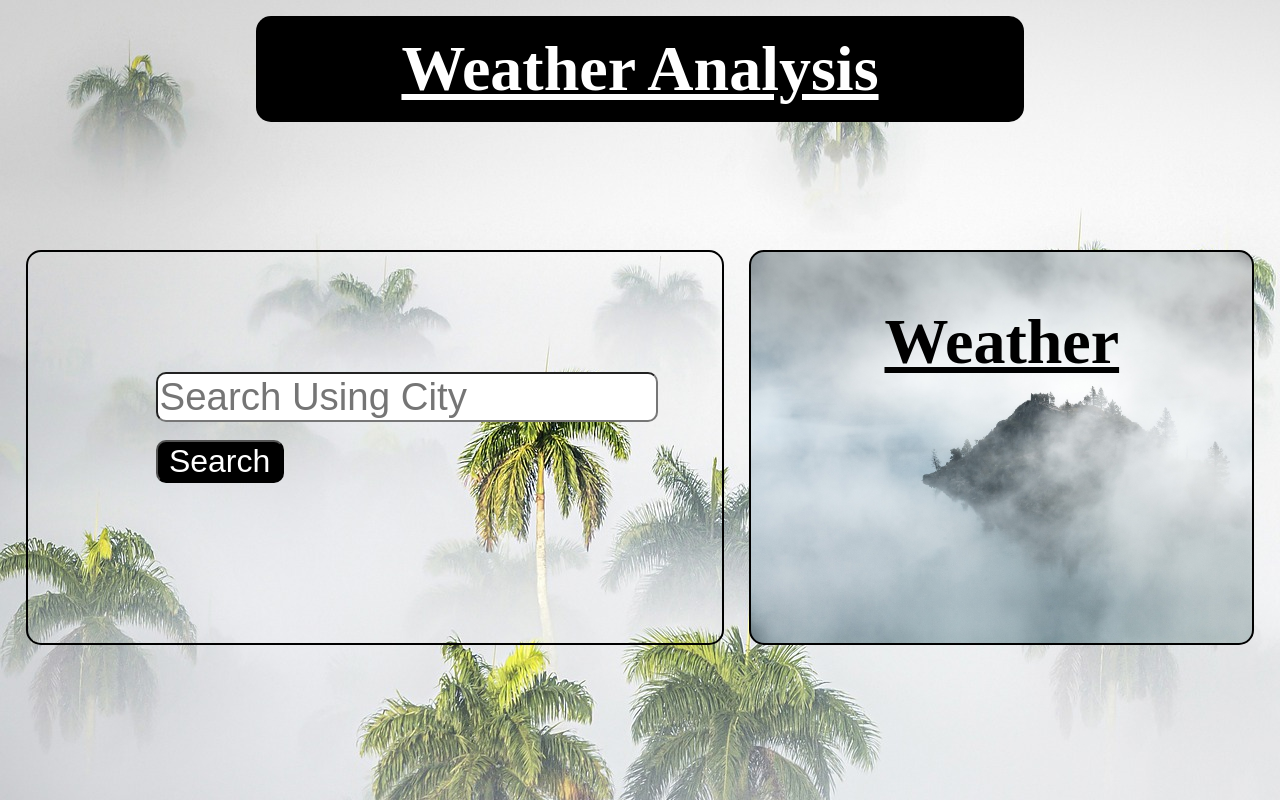
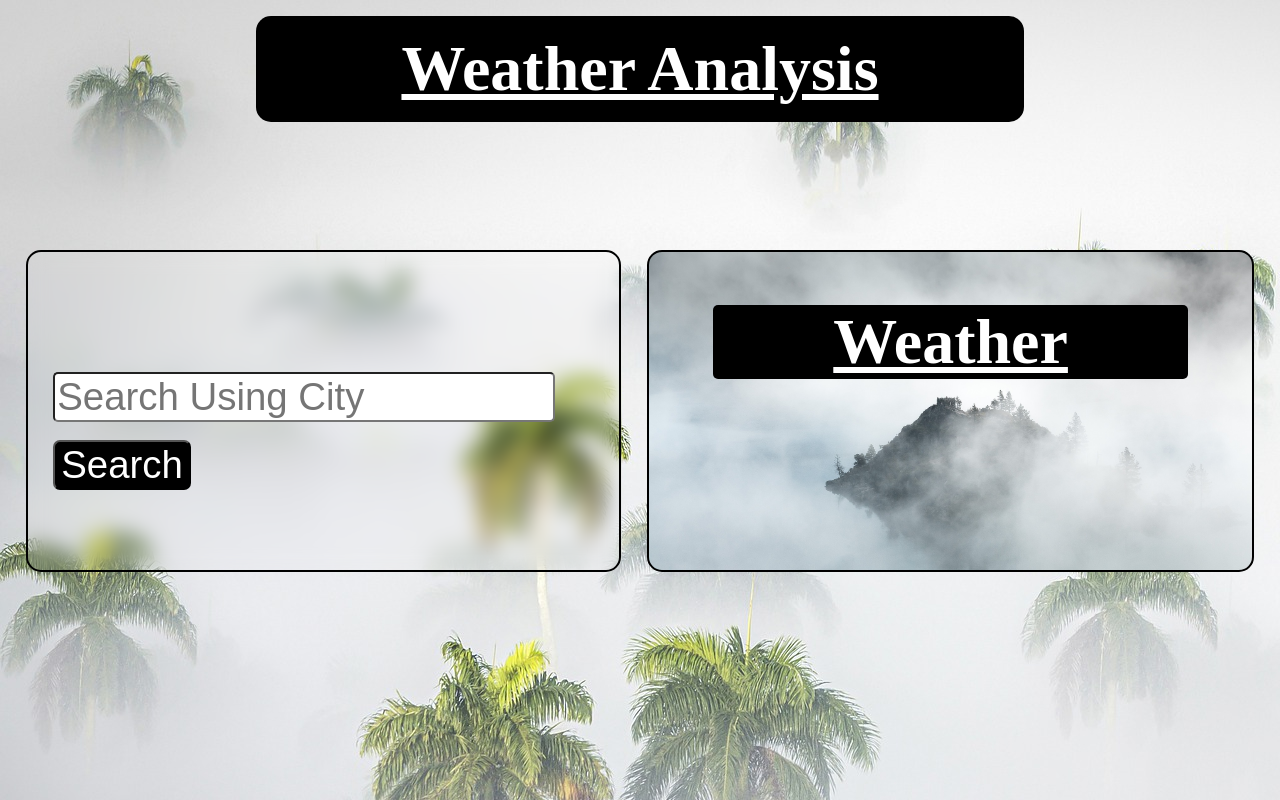
Before and after one commit to KAPASIAVar/Weather_forecast, a plain HTML site: page index.html in a window 1280 px wide. Drawn offline with nearby package versions, Linux system fonts and the light colour scheme.

Commit message:
Update style.css

```diff
--- a/style.css
+++ b/style.css
@@ -2,6 +2,8 @@ body {
     margin: 0;
     padding: 0;
     background-image: url("palm-7641522_1920.jpg");
+    background-repeat: no-repeat;
+
 }
 
 header h1 {
@@ -21,9 +23,8 @@ header h1 {
     display: flex;
     flex-direction: row;
     margin-top: 10vw;
+    padding-bottom: 10vh;
 
-
-    padding-bottom: 10vh;
 }
 
 .box1 {
@@ -31,27 +32,29 @@ header h1 {
     margin-left: 2vw;
 
     padding-top: 15vh;
-    padding-bottom: 20vh;
+    padding-bottom: 10vh;
     padding-right: 5vw;
     border-radius: 15px;
     -webkit-backdrop-filter: blur(10px);
+    backdrop-filter: blur(10px);
 
 }
 
 .box1 input {
     font-size: 3vw;
-    margin-left: 10vw;
-    border-radius: 10px;
+    margin-left: 2vw;
+    border-radius: 5px;
+
 
 }
 
 .box1 button {
-    font-size: 2.5vw;
-    width: 10vw;
+    font-size: 3vw;
+    margin-left: 2vw;
     background-color: black;
     color: white;
-    border-radius: 10px;
-    margin-left: 10vw;
+    border-radius: 7px;
+
 }
 
 .box1 button:hover {
@@ -61,10 +64,9 @@ header h1 {
 
 .box2 {
     border: 2px solid black;
-    padding-top: 0;
     margin-left: 2vw;
 
-    width: 41vw;
+    width: 50vw;
 
     border-radius: 15px;
     background-image: url("clouds-1850093_1920.jpg");
@@ -79,13 +81,24 @@ header h1 {
     font-size: 5vw;
     text-decoration: underline;
     text-align: center;
+    color: white;
+    background-color: black;
+    margin-left: 5vw;
+    margin-right: 5vw;
+    border-radius: 5px;
 
 }
 
 .box2 p {
     font-size: 3vw;
-    padding-left: 1vw;
-    -webkit-backdrop-filter: blur(8px);
-    color: #fff;
+
+    -webkit-backdrop-filter: blur(10px);
+    backdrop-filter: blur(10px);
+    color: black;
+    background-color: whitesmoke;
+    margin-left: 2vw;
+    margin-right: 5vw;
+    border-radius: 15px;
+
 
 }
```
